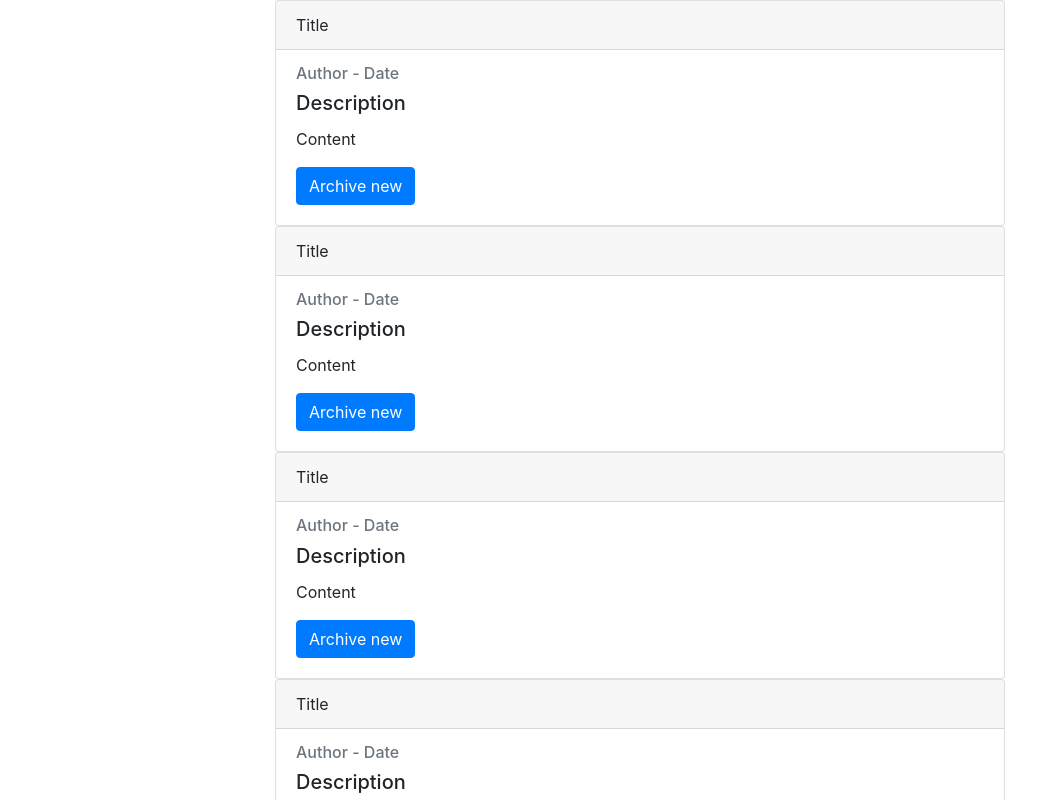
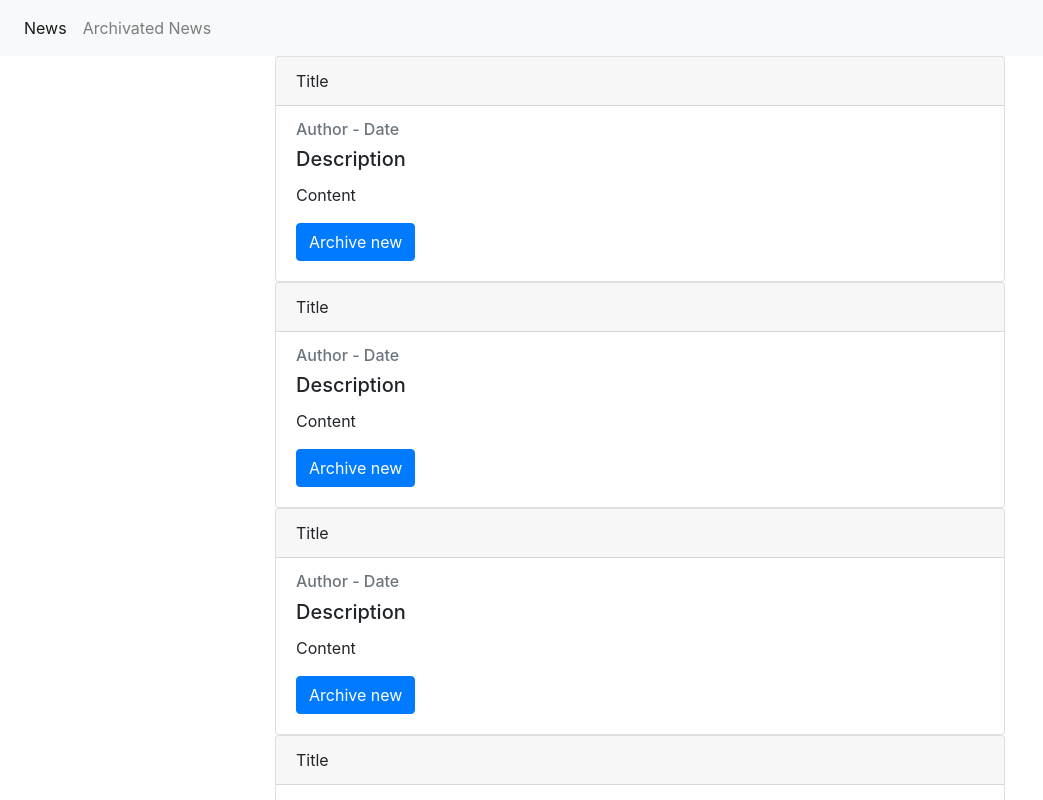
Before and after one commit to Sermartguer/TestClient, a React (Create React App) app in the folder client/: page /news in a window 1280 px wide. Shown: the top 800 px of the page, without its empty margins (0-1043 px from the left). Built offline with nearby package versions, Linux system fonts and the light colour scheme.

Commit message:
feat(nav): add navbar

```diff
--- a/client/package.json
+++ b/client/package.json
@@ -9,6 +9,7 @@
     "bootstrap": "^4.5.3",
     "react": "^17.0.1",
     "react-dom": "^17.0.1",
+    "react-router-dom": "^5.2.0",
     "react-scripts": "4.0.1",
     "web-vitals": "^0.2.4"
   },
--- a/client/src/App.js
+++ b/client/src/App.js
@@ -1,11 +1,42 @@
 import "./App.css";
 import News from "./components/News/NewsContainer";
 import Archivated from "./components/Archivated/ArchivatedContainer";
+import {
+  BrowserRouter as Router,
+  Switch,
+  Route,
+  Link,
+  Redirect
+} from "react-router-dom";
 function App() {
   return (
-    <div className="App">
-      <News />
-    </div>
+    <Router>
+      <div>
+        <nav className="navbar navbar-expand navbar-light bg-light">
+        <div className="container-fluid">
+          <div className="collapse navbar-collapse" id="navbarNav">
+            <ul className="navbar-nav">
+              <li className="nav-item">
+              <Link to="/news" className="nav-link active" aria-current="page">News</Link>
+              </li>
+              <li className="nav-item">
+              <Link to="/archivated" className="nav-link">Archivated News</Link>
+              </li>
+            </ul>
+          </div>
+        </div>
+      </nav>
+        <Switch>
+          <Route path="/news">
+            <News />
+          </Route>
+          <Route path="/archivated">
+            <Archivated />
+          </Route>
+          <Redirect from='*' to='/news' />
+        </Switch>
+        </div>
+    </Router>
   );
 }
 
```
Also changed, not shown: 2 other files (tests, documents, lock files or other folders).
